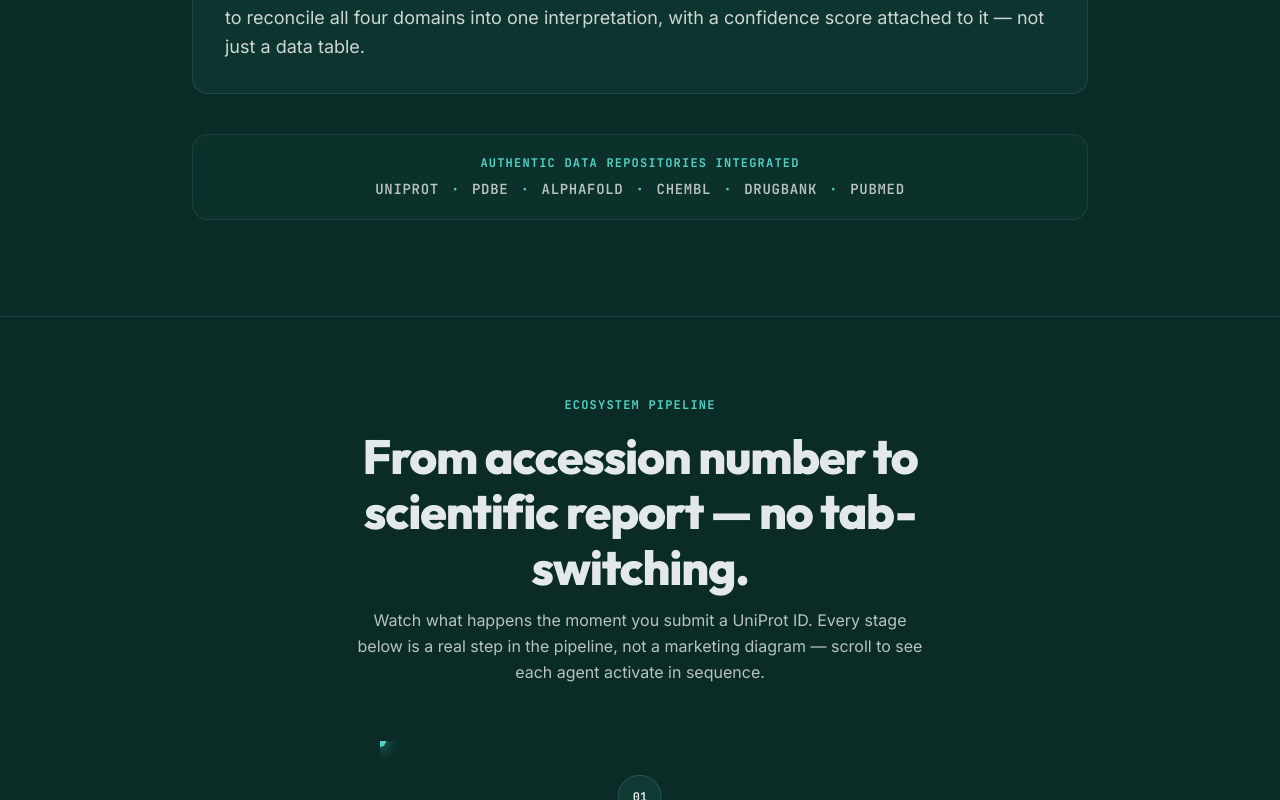
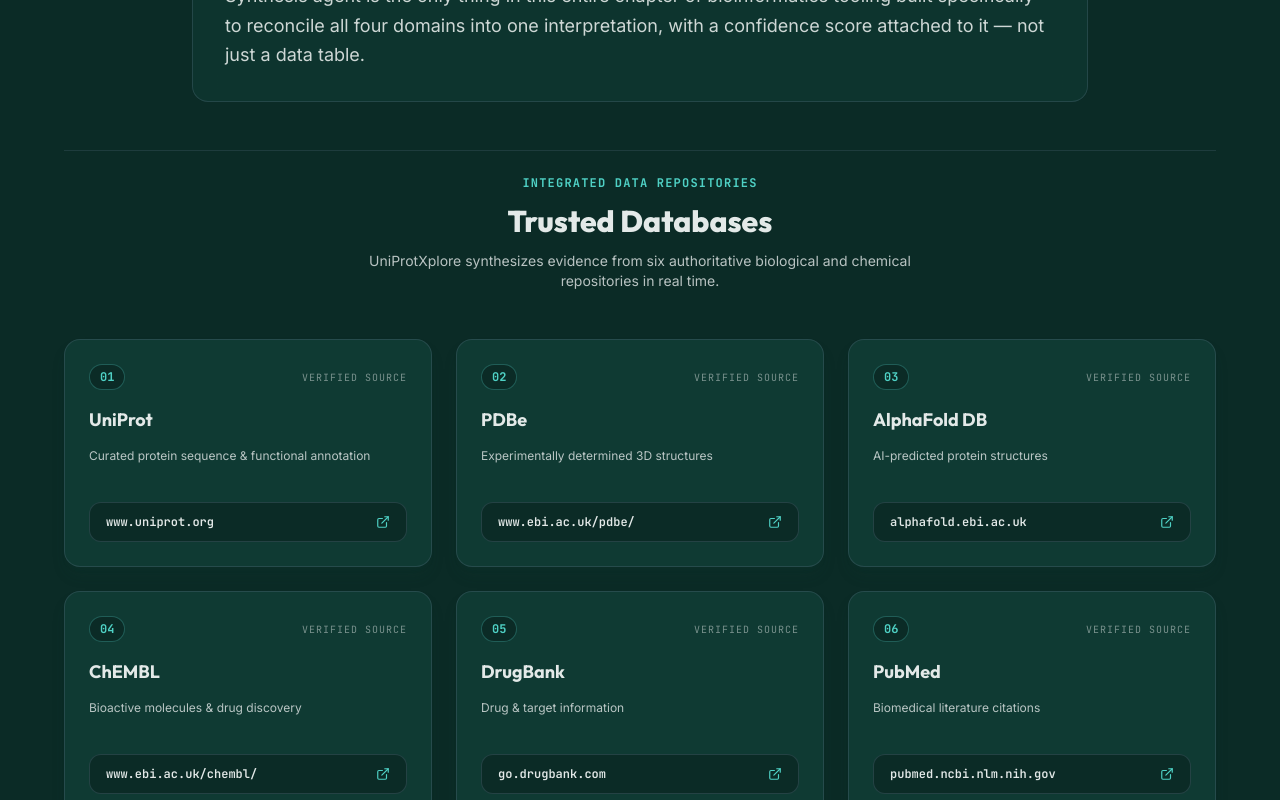
Before and after one commit to ZareenFatima-tech/UniProt-Xplore-frontend, a Next.js app: page / in a window 1280 px wide. Shown: the part 1700-2500 px from the top of the page. Built offline with nearby package versions, Linux system fonts and the light colour scheme.

Commit message:
Add separate concise cards for 6 integrated databases with brief descriptions and clickable outbound URLs in strict sequence

```diff
--- a/src/components/landing/WhyDifferentSection.tsx
+++ b/src/components/landing/WhyDifferentSection.tsx
@@ -1,21 +1,73 @@
 'use client';
 
 import React from 'react';
+import { ExternalLink } from 'lucide-react';
 import SectionHeader from '../ui/SectionHeader';
 
-export const databasesList = [
-  'UniProt',
-  'PDBe',
-  'AlphaFold',
-  'ChEMBL',
-  'DrugBank',
-  'PubMed'
+export interface TrustedDatabaseCard {
+  id: string;
+  num: string;
+  name: string;
+  desc: string;
+  href: string;
+  ariaLabel: string;
+}
+
+export const trustedDatabases: TrustedDatabaseCard[] = [
+  {
+    id: 'uniprot',
+    num: '01',
+    name: 'UniProt',
+    desc: 'Curated protein sequence & functional annotation',
+    href: 'https://www.uniprot.org',
+    ariaLabel: 'Open UniProt in a new tab'
+  },
+  {
+    id: 'pdbe',
+    num: '02',
+    name: 'PDBe',
+    desc: 'Experimentally determined 3D structures',
+    href: 'https://www.ebi.ac.uk/pdbe/',
+    ariaLabel: 'Open Protein Data Bank in Europe in a new tab'
+  },
+  {
+    id: 'alphafold',
+    num: '03',
+    name: 'AlphaFold DB',
+    desc: 'AI-predicted protein structures',
+    href: 'https://alphafold.ebi.ac.uk',
+    ariaLabel: 'Open AlphaFold DB in a new tab'
+  },
+  {
+    id: 'chembl',
+    num: '04',
+    name: 'ChEMBL',
+    desc: 'Bioactive molecules & drug discovery',
+    href: 'https://www.ebi.ac.uk/chembl/',
+    ariaLabel: 'Open ChEMBL in a new tab'
+  },
+  {
+    id: 'drugbank',
+    num: '05',
+    name: 'DrugBank',
+    desc: 'Drug & target information',
+    href: 'https://go.drugbank.com',
+    ariaLabel: 'Open DrugBank in a new tab'
+  },
+  {
+    id: 'pubmed',
+    num: '06',
+    name: 'PubMed',
+    desc: 'Biomedical literature citations',
+    href: 'https://pubmed.ncbi.nlm.nih.gov',
+    ariaLabel: 'Open PubMed in a new tab'
+  }
 ];
 
 export const WhyDifferentSection: React.FC = () => {
   return (
     <section id="platform" className="py-24 px-4 sm:px-6 lg:px-8 border-b border-[#4A6572]/35 bg-[#0B2B26]">
-      <div className="max-w-4xl mx-auto flex flex-col gap-10">
+      <div className="max-w-6xl mx-auto flex flex-col gap-12">
 
         {/* Section Header (Centered) */}
         <SectionHeader
@@ -24,34 +76,64 @@ export const WhyDifferentSection: React.FC = () => {
         />
 
         {/* Body Paragraph (Left-Aligned within Container) */}
-        <div className="p-6 sm:p-8 rounded-2xl bg-[#0F3A33]/70 border border-[#4A6572]/40 backdrop-blur-md text-left">
+        <div className="w-full max-w-4xl mx-auto p-6 sm:p-8 rounded-2xl bg-[#0F3A33]/70 border border-[#4A6572]/40 backdrop-blur-md text-left">
           <p className="text-sm sm:text-base md:text-lg text-[#E3E9E8]/90 leading-relaxed font-sans">
             UniProtKB, PDB, and AlphaFold are excellent at retrieval and terrible at context — none of them know what ChEMBL knows, or what last month's PubMed literature says. UniProtXplore's Insight Synthesis agent is the only thing in this entire chapter of bioinformatics tooling built specifically to reconcile all four domains into one interpretation, with a confidence score attached to it — not just a data table.
           </p>
         </div>
 
-        {/* Six-Database Plain Text Reference Line (Exact Order) */}
-        <div className="w-full p-5 rounded-2xl bg-[#0F3A33]/40 border border-[#4A6572]/30 flex flex-col items-center gap-2 text-center">
-          <span className="text-xs font-mono uppercase text-[#4FD1C5] font-bold tracking-widest">
-            AUTHENTIC DATA REPOSITORIES INTEGRATED
+        {/* Trusted Databases Section Header & Subtitle */}
+        <div className="flex flex-col items-center gap-3 pt-6 border-t border-[#4A6572]/30 text-center">
+          <span className="text-xs font-mono uppercase tracking-widest text-[#4FD1C5] font-bold">
+            INTEGRATED DATA REPOSITORIES
           </span>
+          <h3 className="text-2xl sm:text-3xl font-display font-extrabold text-[#E3E9E8]">
+            Trusted Databases
+          </h3>
+          <p className="text-xs sm:text-sm text-[#E3E9E8]/80 max-w-xl font-sans">
+            UniProtXplore synthesizes evidence from six authoritative biological and chemical repositories in real time.
+          </p>
+        </div>
 
-          {/* Desktop & Tablet Line */}
-          <div className="hidden sm:flex items-center justify-center gap-3 font-mono text-xs sm:text-sm text-[#E3E9E8]/80 uppercase tracking-wider font-semibold">
-            {databasesList.map((db, idx) => (
-              <React.Fragment key={db}>
-                <span className="hover:text-[#4FD1C5] transition-colors">{db}</span>
-                {idx < databasesList.length - 1 && (
-                  <span className="text-[#4FD1C5] font-bold">·</span>
-                )}
-              </React.Fragment>
-            ))}
-          </div>
+        {/* 6 Concise Database Cards Grid (Strict Sequence: UniProt -> PDBe -> AlphaFold DB -> ChEMBL -> DrugBank -> PubMed) */}
+        <div className="grid grid-cols-1 md:grid-cols-2 lg:grid-cols-3 gap-6 w-full">
+          {trustedDatabases.map((db) => (
+            <div
+              key={db.id}
+              className="p-6 rounded-2xl bg-[#0F3A33] border border-[#4A6572]/40 hover:border-[#4FD1C5] transition-all duration-300 flex flex-col justify-between gap-5 group shadow-lg shadow-[#0F3A33]/20 hover:shadow-[#4FD1C5]/10"
+            >
+              <div className="flex flex-col gap-3 text-left">
+                <div className="flex items-center justify-between">
+                  <span className="text-xs font-mono font-bold text-[#4FD1C5] bg-[#0B2B26] px-2.5 py-1 rounded-full border border-[#4FD1C5]/30">
+                    {db.num}
+                  </span>
+                  <span className="text-[10px] font-mono text-[#E3E9E8]/50 uppercase tracking-widest">
+                    Verified Source
+                  </span>
+                </div>
 
-          {/* Mobile Line */}
-          <div className="flex sm:hidden flex-wrap items-center justify-center gap-2 font-mono text-xs text-[#E3E9E8]/80 uppercase tracking-wider font-semibold">
-            {databasesList.join('  ·  ')}
-          </div>
+                <h4 className="text-lg font-display font-bold text-[#E3E9E8] group-hover:text-[#4FD1C5] transition-colors mt-1">
+                  {db.name}
+                </h4>
+
+                <p className="text-xs text-[#E3E9E8]/80 leading-relaxed font-sans min-h-[36px]">
+                  {db.desc}
+                </p>
+              </div>
+
+              {/* Clickable URL Button */}
+              <a
+                href={db.href}
+                target="_blank"
+                rel="noopener noreferrer"
+                aria-label={db.ariaLabel}
+                className="w-full text-xs font-semibold bg-[#0B2B26] border border-[#4A6572]/40 text-[#E3E9E8] hover:bg-[#0F3A33] hover:border-[#4FD1C5] hover:text-[#4FD1C5] py-2.5 px-4 rounded-xl transition-all duration-200 focus:outline-none focus:ring-2 focus:ring-[#4FD1C5] min-h-[40px] flex items-center justify-between group-hover:border-[#4FD1C5]/50"
+              >
+                <span className="truncate font-mono">{db.href.replace('https://', '')}</span>
+                <ExternalLink size={14} className="shrink-0 text-[#4FD1C5]" />
+              </a>
+            </div>
+          ))}
         </div>
 
       </div>
```
